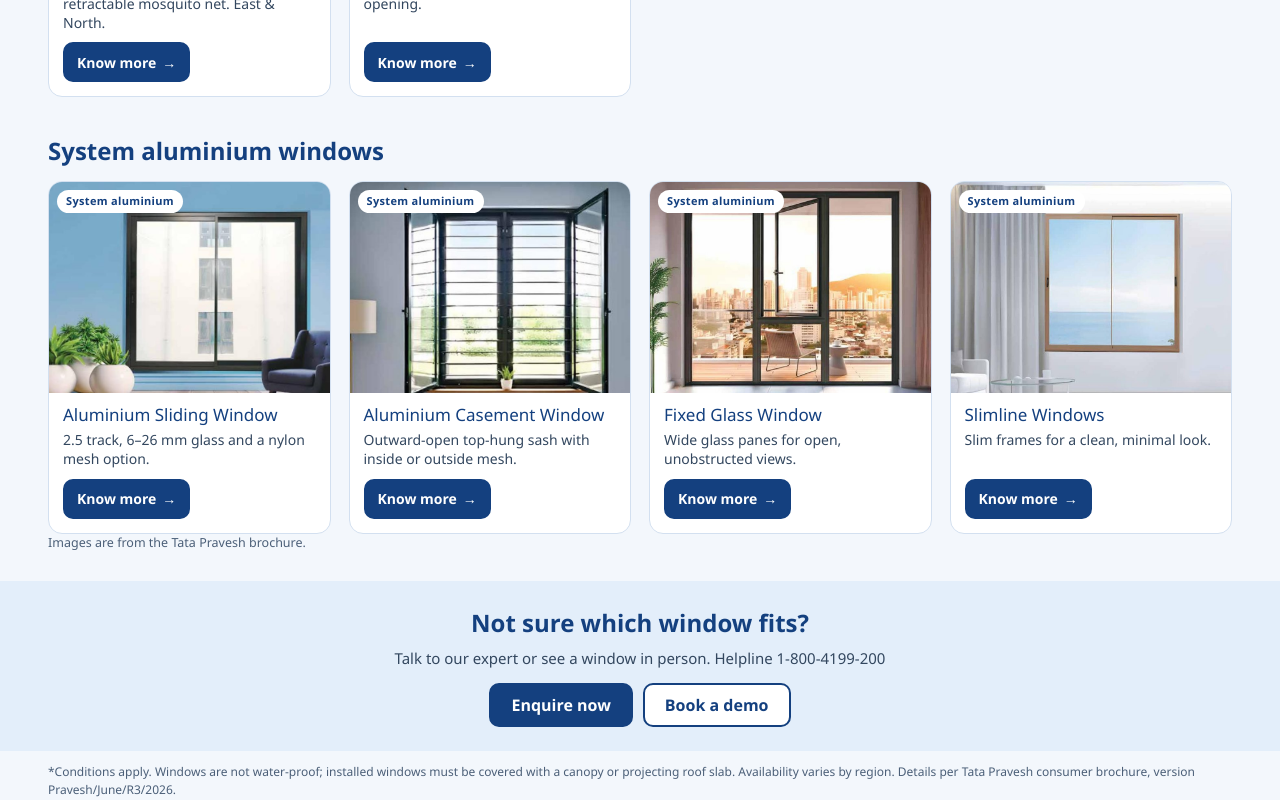
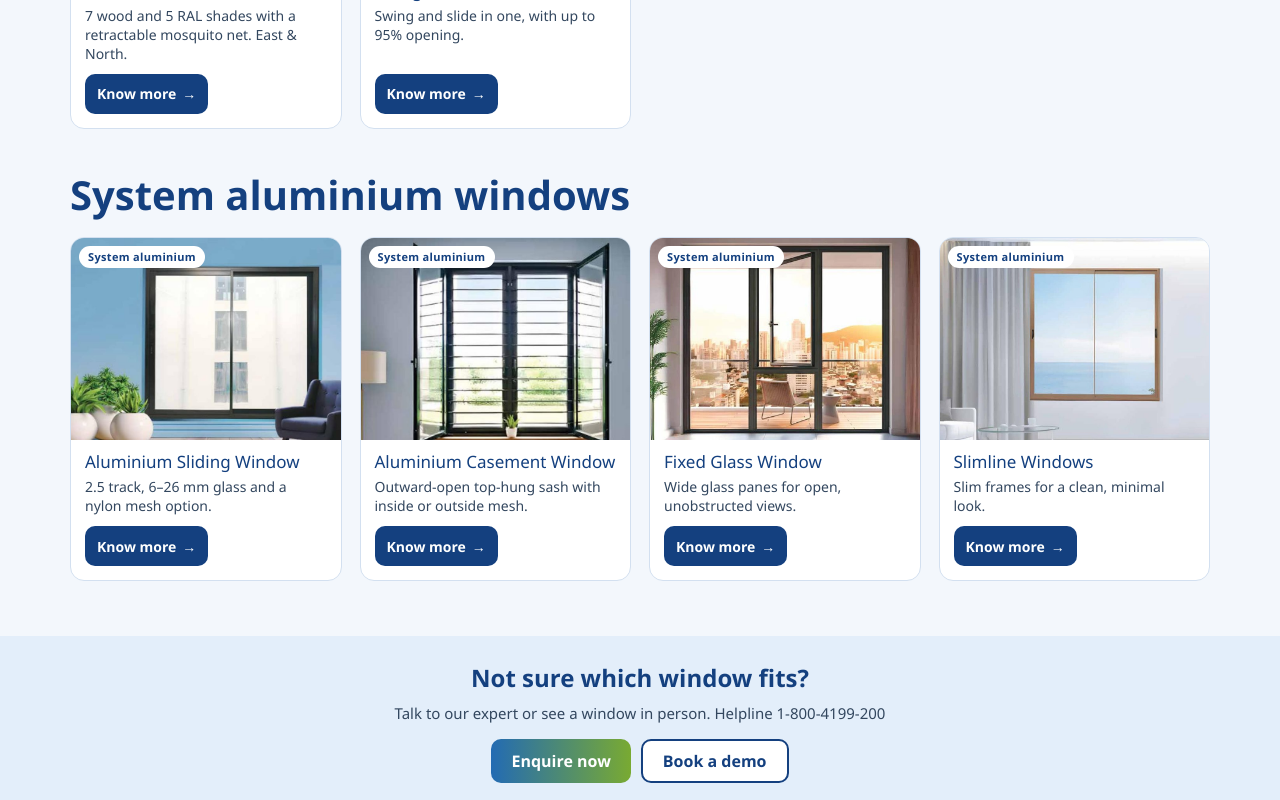
Before and after one commit to asimd2472/tp_next_new, a Next.js app: page /select-best-windows in a window 1280 px wide. Shown: the part 1460-2260 px from the top of the page. Built offline with nearby package versions, Linux system fonts and the light colour scheme.

Commit message:
select-best-windows done

```diff
--- a/src/pages/select-best-windows/index.tsx
+++ b/src/pages/select-best-windows/index.tsx
@@ -119,7 +119,7 @@ function WindowCard({ product }: { product: WindowProduct }) {
         <h3>{product.title}</h3>
         <p>{product.description}</p>
         <a
-          className="select-best-windows__button select-best-windows__button--primary"
+          className="select-best-windows__button select-best-windows__button--product"
           href="https://aashiyana.tatasteel.com"
           target="_blank"
           rel="noopener noreferrer"
@@ -254,9 +254,9 @@ export default function SelectBestWindowsPage() {
           <div className="select-best-windows__container">
             <h2 id="aluminium-windows-title">System aluminium windows</h2>
             <ProductGrid products={aluminiumWindows} />
-            <p className="select-best-windows__image-note">
+            {/* <p className="select-best-windows__image-note">
               Images are from the Tata Pravesh brochure.
-            </p>
+            </p> */}
           </div>
         </section>
 
--- a/src/pages/select-best-windows/select-best-windows.css
+++ b/src/pages/select-best-windows/select-best-windows.css
@@ -61,7 +61,7 @@
   margin: 6px 0 10px;
   color: var(--windows-blue);
   font-size: clamp(32px, 7vw, 48px);
-  font-weight: 800;
+  font-weight: 700;
   line-height: 1.05;
 }
 
@@ -86,7 +86,6 @@
   justify-content: center;
   gap: 6px;
   padding: 0 20px;
-  border: 2px solid var(--windows-blue);
   border-radius: 10px;
   font: inherit;
   font-size: 16px;
@@ -104,19 +103,23 @@
 }
 
 .select-best-windows__button--primary {
-  background: var(--windows-blue);
+  background: linear-gradient(90deg, #236bb3 0%, #79aa32 100%);
   color: #fff;
 }
 
 .select-best-windows__button--primary:hover {
-  border-color: var(--windows-blue-dark);
-  background: var(--windows-blue-dark);
+  background: linear-gradient(90deg, #236bb3 0%, #79aa32 100%);
   color: #fff;
 }
 
 .select-best-windows__button--secondary {
   background: #fff;
+  border: 2px solid var(--windows-blue);
   color: var(--windows-blue);
+}
+.select-best-windows__button--product {
+  background: var(--windows-blue);
+  color: #fff;
 }
 
 .select-best-windows__button--secondary:hover {
@@ -214,8 +217,8 @@
 .select-best-windows__section h2 {
   margin-bottom: 12px;
   color: var(--windows-blue);
-  font-size: 24px;
-  font-weight: 800;
+  font-size: clamp(28px, 3.4vw, 40px);
+  font-weight: 600;
 }
 
 .select-best-windows__quick-grid {
@@ -353,7 +356,7 @@
 }
 
 .select-best-windows__cta {
-  margin-top: 28px;
+  margin-top: 55px;
   padding: 24px 0;
   background: var(--windows-chip);
   text-align: center;
@@ -363,7 +366,7 @@
   margin: 0 0 6px;
   color: var(--windows-blue);
   font-size: 24px;
-  font-weight: 800;
+  font-weight: 600;
 }
 
 .select-best-windows__cta p {
@@ -483,8 +486,7 @@
 
 @media (min-width: 1024px) {
   .select-best-windows__container {
-    padding-right: 48px;
-    padding-left: 48px;
+    padding-inline: 70px;
   }
 
   .select-best-windows__grid {
```
